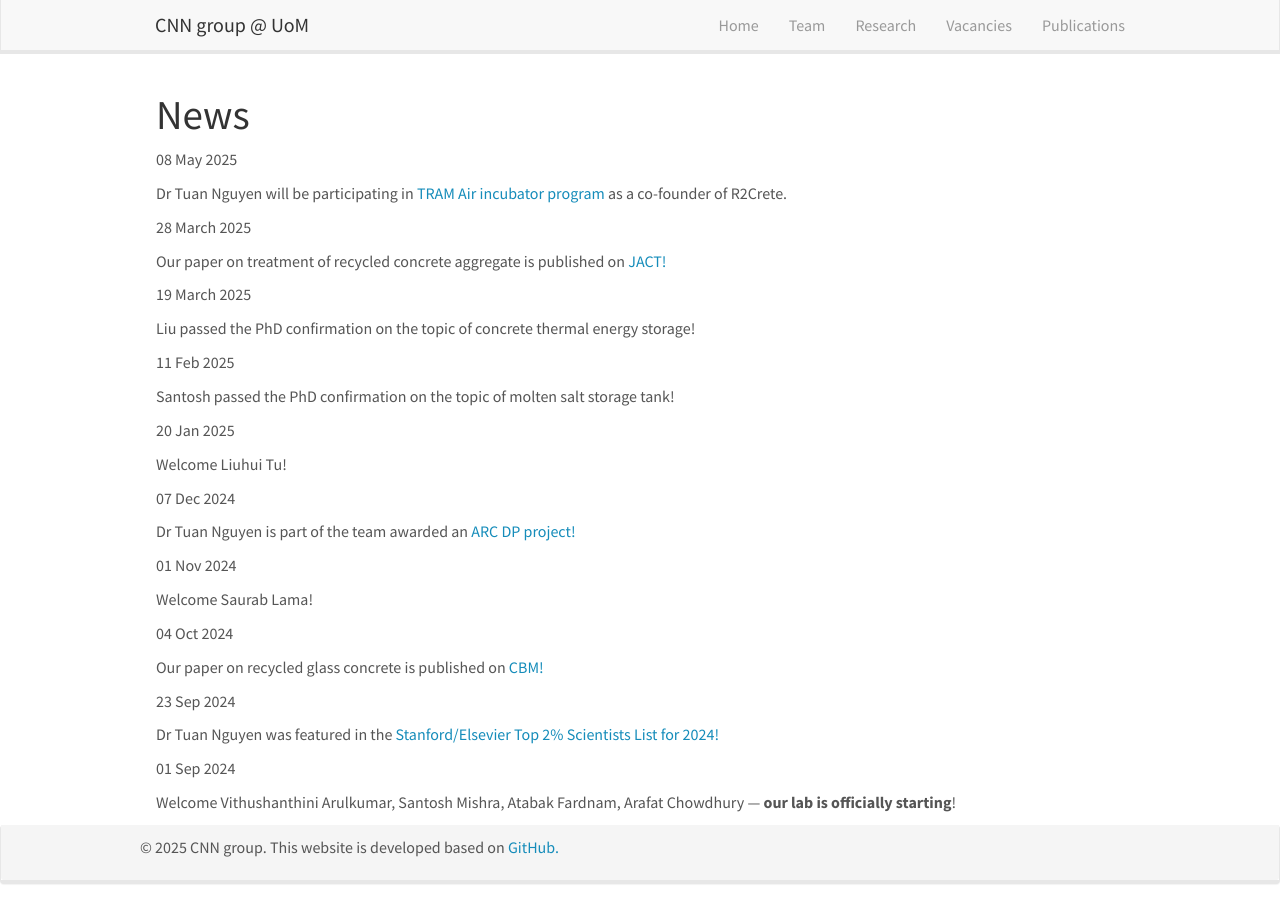
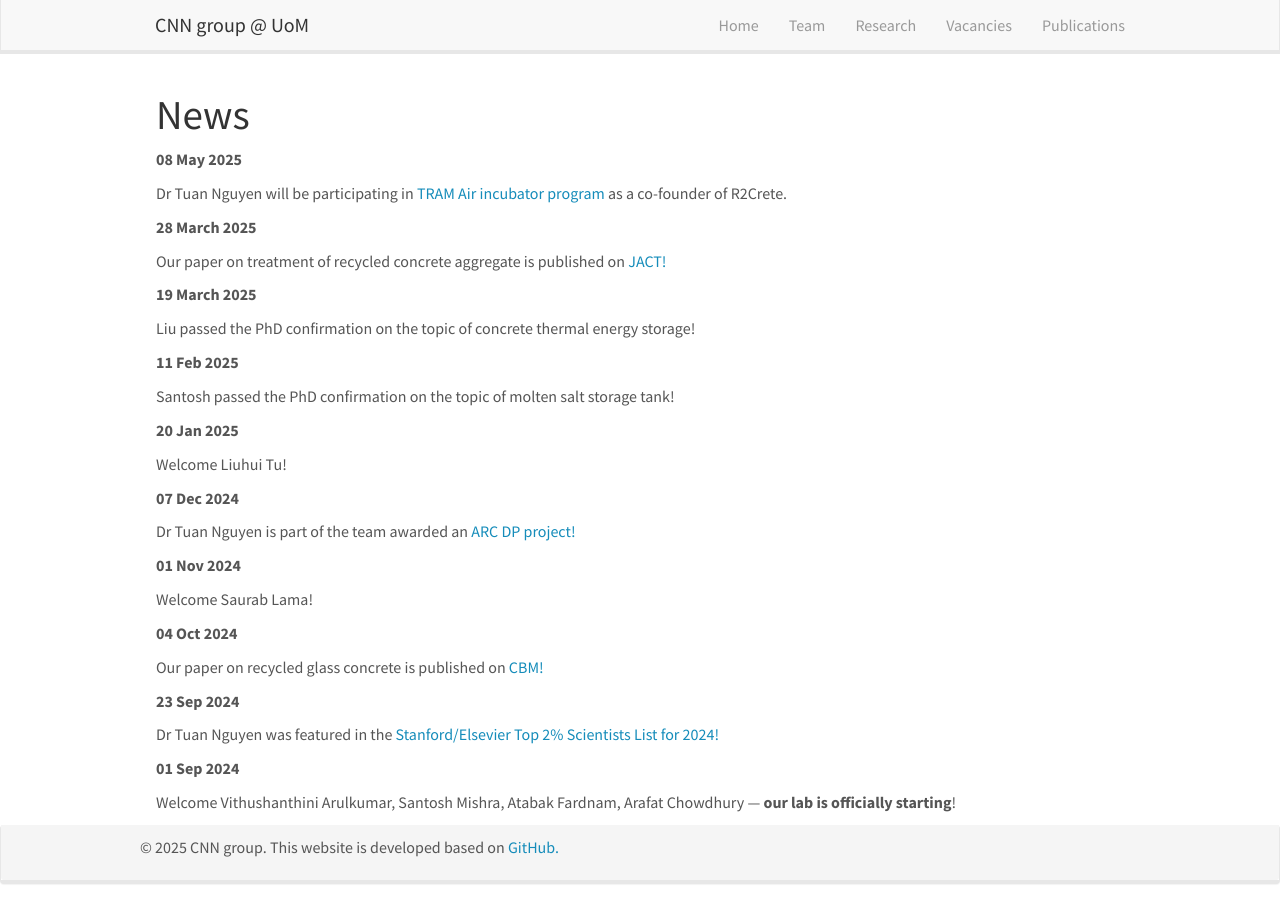
Before and after one commit to tuannguyenngoc/cnn-group, a Jekyll site: the page built from _pages/allnews.md, in a window 1280 px wide. Built offline with Jekyll 4.4.1, drawn with Linux system fonts in a browser that asks for light colours; nearby versions of some CDN libraries.

Commit message:
Update allnews.md

```diff
--- a/_pages/allnews.md
+++ b/_pages/allnews.md
@@ -9,6 +9,6 @@ permalink: /allnews.html
 # News
 
 {% for article in site.data.news %}
-{{ article.date }} <br>
+<strong>{{ article.date }}<strong><br>
 {{ article.headline | markdownify}}
 {% endfor %}
```
